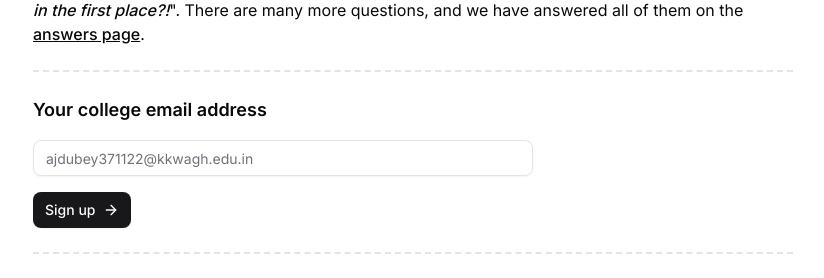
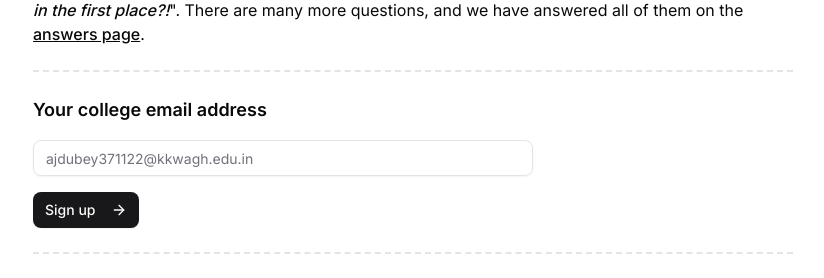
Before and after one commit to inclinedadarsh/anon-waitlist, a Next.js app: page / in a window 1280 px wide. Shown: the part 356-634 px from the top of the page, without its empty margins (227-1051 px from the left). Built offline with nearby package versions, Linux system fonts and the light colour scheme.

Commit message:
feat: make the client input box and button use the POST route

```diff
--- a/src/app/page.tsx
+++ b/src/app/page.tsx
@@ -5,13 +5,53 @@ import { Input } from "@/components/ui/input";
 import { Label } from "@/components/ui/label";
 import { ViewContainer } from "@/components/ui/view-container";
 // import { Label } from "@radix-ui/react-label";
-import { ArrowRight } from "lucide-react";
+import { ArrowRight, Loader2 } from "lucide-react";
 import Link from "next/link";
 import { useState } from "react";
 
 export default function Home() {
 	const [email, setEmail] = useState<string>("");
 	const [isLoading, setIsLoading] = useState<boolean>(false);
+
+	const handleSubmit = async (e: React.FormEvent) => {
+		e.preventDefault();
+
+		if (!email) {
+			alert("Please enter your email address");
+			return;
+		}
+
+		setIsLoading(true);
+
+		try {
+			const response = await fetch("/api/waitlist", {
+				method: "POST",
+				headers: {
+					"Content-Type": "application/json",
+				},
+				body: JSON.stringify({ email }),
+			});
+
+			const data = await response.json();
+
+			if (response.ok) {
+				alert(data.message || "Successfully joined the waitlist!");
+				setEmail("");
+			} else {
+				alert(
+					data.message ||
+						"Failed to join the waitlist. Please try again.",
+				);
+			}
+		} catch (error) {
+			console.error("Error submitting email:", error);
+			alert(
+				"An error occurred while submitting your email. Please try again later.",
+			);
+		} finally {
+			setIsLoading(false);
+		}
+	};
 
 	return (
 		<main className="pt-10 md:pt-20">
@@ -52,7 +92,10 @@ export default function Home() {
 						.
 					</p>
 				</div>
-				<div className="mt-6 pt-6 border-t-2 border-border border-dashed space-y-4 ">
+				<form
+					onSubmit={handleSubmit}
+					className="mt-6 pt-6 border-t-2 border-border border-dashed space-y-4"
+				>
 					<Label
 						htmlFor="email"
 						className="text-lg font-semibold block"
@@ -65,11 +108,26 @@ export default function Home() {
 						placeholder="ajdubey371122@kkwagh.edu.in"
 						className="max-w-[500px]"
 						id="email"
+						type="email"
+						disabled={isLoading}
 					/>
-					<Button className="hover:cursor-pointer">
-						Sign up <ArrowRight />
+					<Button
+						type="submit"
+						className="hover:cursor-pointer"
+						disabled={isLoading}
+					>
+						{isLoading ? (
+							<>
+								<Loader2 className="mr-2 h-4 w-4 animate-spin" />
+								Signing up...
+							</>
+						) : (
+							<>
+								Sign up <ArrowRight className="ml-2" />
+							</>
+						)}
 					</Button>
-				</div>
+				</form>
 				<div className="mt-6 pt-6 border-t-2 border-border border-dashed space-y-4">
 					<h2
 						className="text-lg font-semibold block"
```
